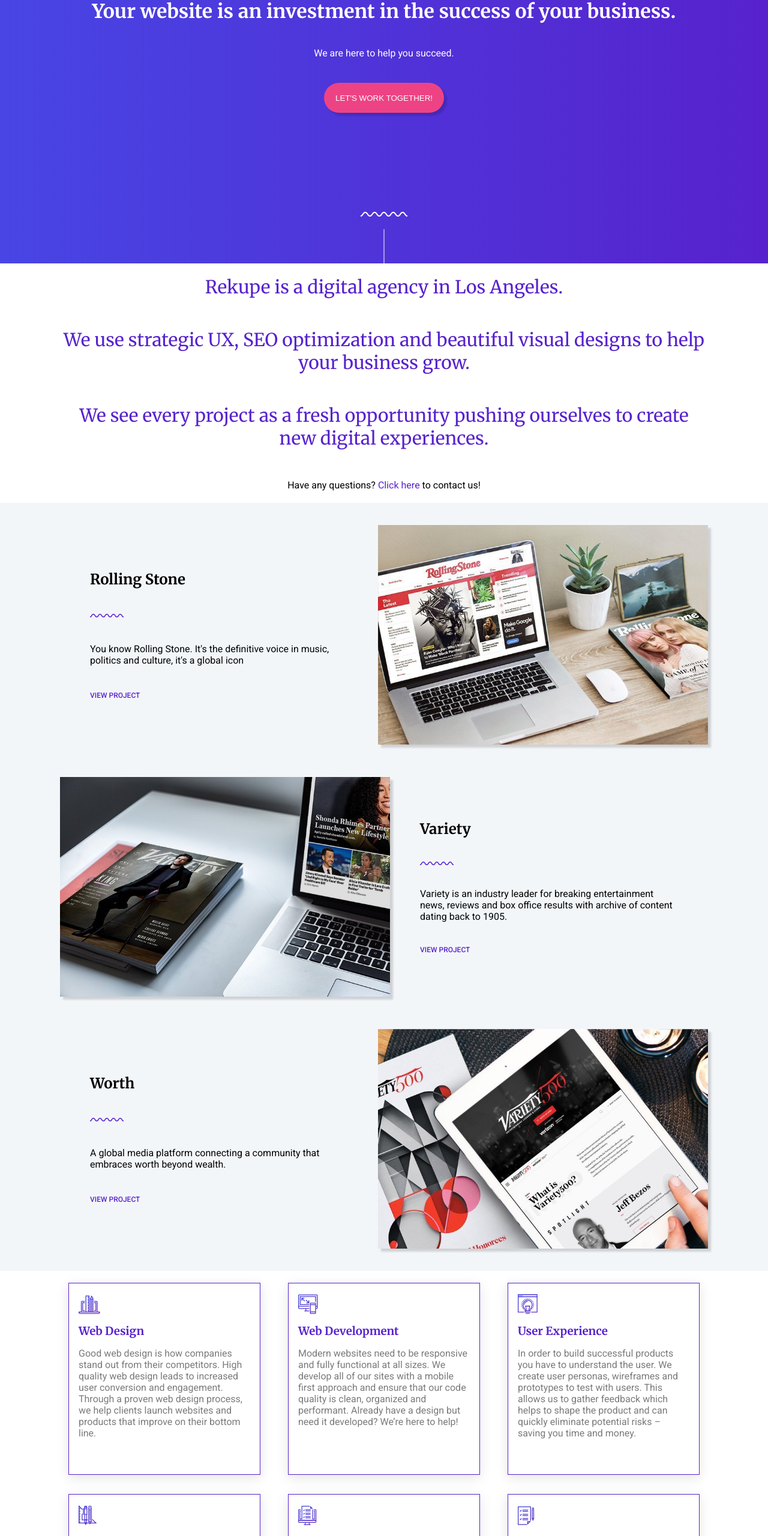
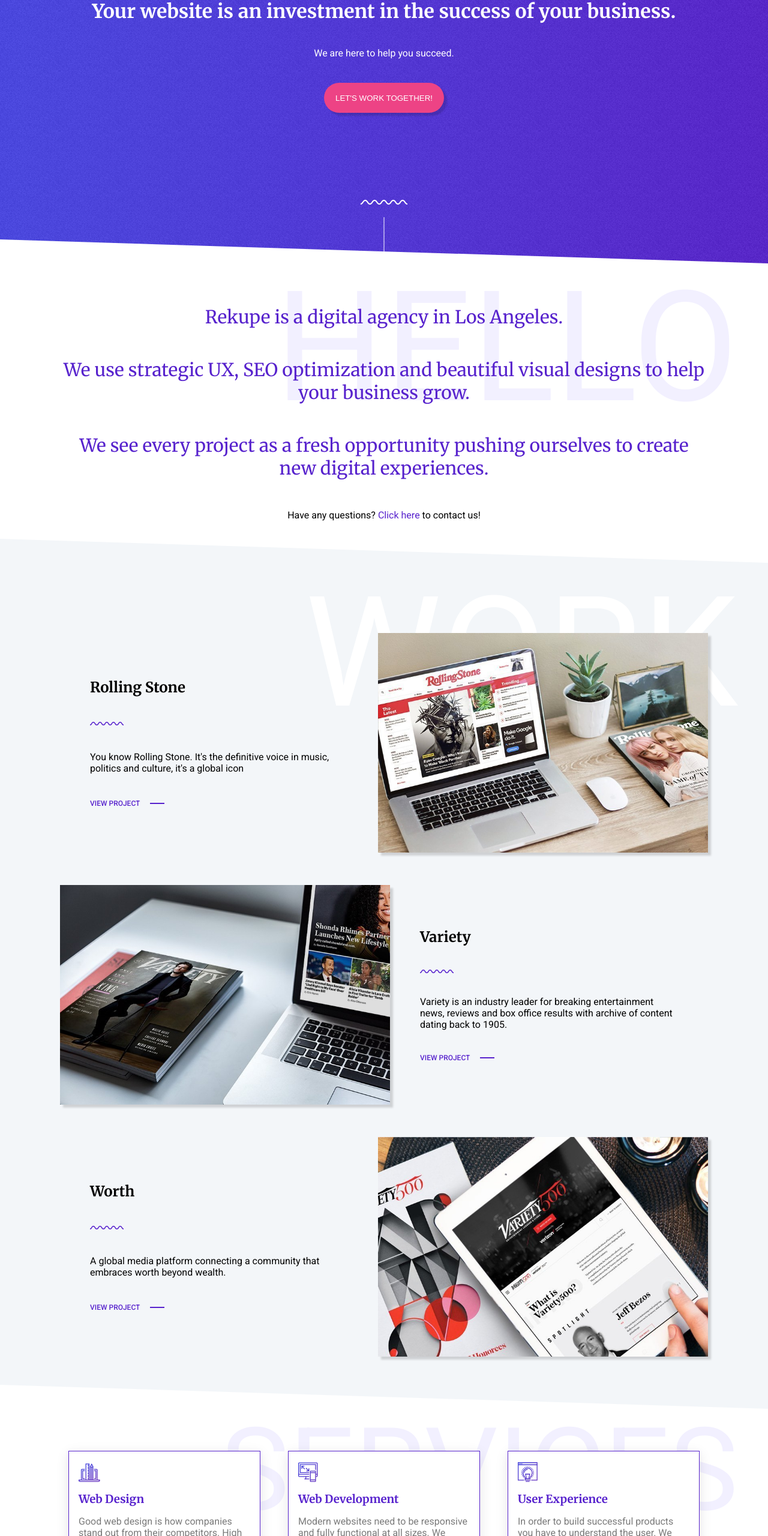
Before and after one commit to lexdolfing/concept-opdracht-html-css, a plain HTML site: page index.html in a window 1280 px wide. Shown: the part 180-2740 px from the top of the page at 60% size. Drawn offline with Linux system fonts and the light colour scheme.

Commit message:
finished all bonus assignments

```diff
--- a/index.html
+++ b/index.html
@@ -10,8 +10,8 @@
     <div class="inner-content-container">
         <nav class="header-content__navigation">
             <ul>
-                <li><a href="#case-studies">Case Studies </a></li>
-                <li><a href="#services">Services</a></li>
+                <li><a href="#main-content__section2">Case Studies </a></li>
+                <li><a href="#main-content__section3">Services</a></li>
                 <li><a href="#contact_us">Contact Us</a></li>
             </ul>
         </nav>
@@ -24,11 +24,12 @@
 
     </div>
     <div class="header__squiggle"></div>
+<!--    <div class="end-of-section-triangle"></div>-->
 </header>
 
 <main >
     <div class="outer-content-container">
-        <section class="main-content__section inner-content-container">
+        <section class="main-content__section inner-content-container" id="main-content__section1">
             <article class="main-content-section1__article">
                 <p class="main-content__text1">Rekupe is a digital agency in Los Angeles.</p>
                 <p class="main-content__text1">We use strategic UX, SEO optimization and beautiful visual designs to
@@ -44,7 +45,8 @@
         </section>
     </div>
     <div class="outer-content-container outer-content-container__grey-background">
-        <section class="main-content__section inner-content-container">
+        <section class="main-content__section inner-content-container" id="main-content__section2">
+            <div id="main-content-section2__background-words"></div>
             <div class="main-section2__container" id="case-studies">
                 <article class="main-section2__article_project">
                     <div class="main-section2__project_textbox">
@@ -55,7 +57,7 @@
                         <p class="main-section2__project_link">View project</p>
                     </div>
                     <span class="main-section2__project_image"><img
-                            src="/assets/work-image-01.jpeg"
+                            src="assets/work-image-01.jpeg"
                             alt="image of rolling stone website on macbook and rolling stone magazine"></span>
                 </article>
                 <article class="main-section2__article_project" id="variety">
@@ -79,53 +81,53 @@
                         <p class="main-section2__project_link">View project</p>
                     </div>
                     <span class="main-section2__project_image"><img
-                            src="/assets/work-image-03.jpeg" alt="image of tablet with variety website"></span>
+                            src="assets/work-image-03.jpeg" alt="image of tablet with variety website"></span>
                 </article>
             </div>
         </section>
         </div>
     <div class="outer-content-container">
-        <section class="main-content__section inner-content-container" id="services">
+        <section class="main-content__section inner-content-container" id="main-content__section3">
             <div class="main-section3__div">
                 <article class="main-section3-div__article">
-                    <div class="main-section3__icons"><img src="/assets/icon_web-design.svg"
+                    <div class="main-section3__icons"><img src="assets/icon_web-design.svg"
                                                            alt="Icon showing a computer with office tools"></div>
                     <h3>Web Design</h3>
-                    Good web design is how companies stand out from their competitors. High quality web design leads to
+                    <p>Good web design is how companies stand out from their competitors. High quality web design leads to
                     increased user conversion and engagement. Through a proven web design process, we help clients
                     launch websites and products that improve on their bottom line.</p>
 
                 </article>
                 <article class="main-section3-div__article">
-                    <div class="main-section3__icons"><img src="/assets/icon_web-development.svg"
+                    <div class="main-section3__icons"><img src="assets/icon_web-development.svg"
                                                            alt="Icon showing a computer with office tools"></div>
                     <h3>Web Development</h3>
                     Modern websites need to be responsive and fully functional at all sizes. We develop all of our sites with a mobile first approach and ensure that our code quality is clean, organized and performant. Already have a design but need it developed? We’re here to help!</p>
 
                 </article>
                 <article class="main-section3-div__article">
-                    <div class="main-section3__icons"><img src="/assets/icon_ux.svg"
+                    <div class="main-section3__icons"><img src="assets/icon_ux.svg"
                                                            alt="Icon showing a computer with office tools"></div>
                     <h3>User Experience</h3>
                     In order to build successful products you have to understand the user. We create user personas, wireframes and prototypes to test with users. This allows us to gather feedback which helps to shape the product and can quickly eliminate potential risks – saving you time and money.</p>
 
                 </article>
                 <article class="main-section3-div__article">
-                    <div class="main-section3__icons"><img src="/assets/icon_graphic-design.svg"
+                    <div class="main-section3__icons"><img src="assets/icon_graphic-design.svg"
                                                            alt="Icon showing a computer with office tools"></div>
                     <h3>Logo Design + Branding </h3>
                     Nike, Apple, Coca-Cola, Starbucks. What do all of these brands have in common? Easily recognizable logos and brand identity. The best brands stand out from the crowd by having a clear and unique point of view. We will work with you to understand your vision and help create a unique brand identity and style guide for your company.</p>
 
                 </article>
                 <article class="main-section3-div__article">
-                    <div class="main-section3__icons"><img src="/assets/icon_seo.svg"
+                    <div class="main-section3__icons"><img src="assets/icon_seo.svg"
                                                            alt="Icon showing a computer with office tools"></div>
                     <h3>SEO</h3>
                     Do you want your site to rank higher in search results? Google is constantly changing their algorithms for how they rank pages. Don’t worry about constantly playing catch-up. We will make sure your website it optimized, providing you the best opportunities for organic search exposure.</p>
 
                 </article>
                 <article class="main-section3-div__article">
-                    <div class="main-section3__icons"><img src="/assets/icon_copywriting.svg"
+                    <div class="main-section3__icons"><img src="assets/icon_copywriting.svg"
                                                            alt="Icon showing a computer with office tools"></div>
                     <h3>Copy Writing Brand</h3>
                     messaging needs to be clear, direct and easy to understand to be effective. A unique tone of voice will help you stand out from the crowd and build brand loyalty. We work with you to establish your brand bible and ensure your messaging is focused and targeted.</p>
@@ -137,7 +139,7 @@
         </div>
     <div class="outer-content-container" id="section4_workTogether">
 
-        <section class="main-content__section inner-content-container" >
+        <section class="main-content__section inner-content-container" id="main-content__section4" >
             <div class="main-section4__container" id="contact_us">
             <h1>Let's work together</h1>
                 <p>Have a question? Need a quote? Let us know!</p>
--- a/styles.css
+++ b/styles.css
@@ -124,6 +124,8 @@ a:hover {
     background-color: var(--lightGrey);
 }
 
+
+
 /* --------------- 3.2 Other --------------------------- */
 
 /* ------------------------------- 4. Areas ---------------------------------------- */
@@ -136,12 +138,35 @@ a:hover {
     padding: 0 0 40px 0;
 }
 
+header::after {
+    display: block;
+    content:"";
+    width: 0;
+    height: 0;
+    border-left: 100vw solid white;
+    border-right: 0;
+    border-top: 40px solid transparent;
+    border-bottom: 0;
+    position:absolute;
+    bottom: 0;
+}
+
+header::before {
+    display: block;
+    position: absolute;
+    width: 100vw;
+    height: 100%;
+    content: "";
+    background: url("assets/noise-texture.png");
+}
+
 .header-content__navigation {
     display: flex;
     flex-direction: row;
     justify-content: flex-end;
     width: 100%;
     margin: 0 0 40px 0;
+    z-index: 1;
 }
 
 .header-content__navigation ul {
@@ -151,6 +176,7 @@ a:hover {
     flex-grow: 0;
     list-style-type: none;
     justify-content: space-between;
+    z-index: 1;
 }
 
 .header-content__cta {
@@ -159,11 +185,13 @@ a:hover {
     flex-basis: 400px;
     margin: 50px 0 0 0;
     align-items: center;
+    z-index: 1;
 }
 
 .header-content__cta-items {
     text-align: center;
     margin: 20px;
+    z-index: 1;
 }
 
 button {
@@ -173,7 +201,6 @@ button {
     width: 200px;
     flex-basis: 50px;
     box-shadow: 5px 5px 3px rgba(0, 0, 0, 0.15);
-
 }
 
 .header__squiggle {
@@ -181,7 +208,7 @@ button {
     position: absolute;
     width: 78px;
     height: 86px;
-    bottom: 0;
+    bottom: 20px;
 }
 
 li {
@@ -193,7 +220,35 @@ li {
 .main-content__section {
     display: flex;
     justify-content: center;
-    padding: 0 50px;
+    padding: 50px;
+    position: relative;
+}
+
+#main-content__section1::after {
+    display: block;
+    content:"";
+    width: 0;
+    height: 0;
+    border-left: 100vw solid var(--lightGrey);
+    border-right: 0;
+    border-top: 40px solid transparent;
+    border-bottom: 0;
+    position:absolute;
+    bottom: -20px;
+}
+#main-content__section1 {
+    position: relative;
+}
+
+#main-content__section1::before {
+    display: block;
+    content: "HELLO";
+    color: var(--lightPurple);
+    font-size: 20vw;
+    position: absolute;
+    top: -30px;
+    right: 0;
+    z-index: -1;
 }
 
 .main-content-section1__article {
@@ -216,11 +271,40 @@ li {
     gap: 20px;
 }
 
+#main-content__section2::after {
+    display: block;
+    content:"";
+    width: 0;
+    height: 0;
+    border-left: 100vw solid white;
+    border-right: 0;
+    border-top: 40px solid transparent;
+    border-bottom: 0;
+    position:absolute;
+    bottom: -20px;
+}
+
+#main-content__section2 {
+    position: relative;
+}
+
+#main-content__section2::before {
+    display: block;
+    content: "WORK";
+    color: white;
+    font-size: 20vw;
+    position: absolute;
+    top: -20px;
+    right: 0;
+    z-index: 0;
+}
+
 .main-section2__article_project {
     display: flex;
     flex-direction: row;
     align-items: center;
     flex-wrap: wrap;
+    z-index: 1;
 }
 
 #variety {
@@ -238,11 +322,39 @@ li {
     margin: 50px;
 }
 
-.main-section2__project_link {
+.main-section2__project_link, .main-section2__project_link:visited {
+    display: inline-block;
+    width: min-content;
+    white-space: nowrap;
     text-transform: uppercase;
     font-size: 12px;
     font-weight: 500;
     color: var(--purple);
+    position: relative;
+}
+
+.main-section2__project_link::after {
+    content: "";
+    display: inline-block;
+    width: 2em;
+    height: 2px;
+    background-color: var(--purple);
+    position: absolute;
+    left: 100px;
+    top: 0.5em;
+}
+
+.main-section2__project_link:hover::after {
+    content: "";
+    display: inline-block;
+    width: 8em;
+    height: 2px;
+    background-color: var(--purple);
+    position: absolute;
+    left: 100px;
+    top: 0.5em;
+    transition: width 0.35s ease-in-out;
+
 }
 
 .project_squiggle {
@@ -273,21 +385,57 @@ img {
     flex-wrap: wrap;
     justify-content: space-evenly;
     flex-basis: auto;
-    flex-grow: 0;
+    flex-grow: 1;
     gap: 2em 2em;
+}
+
+#main-content__section3::after {
+    display: block;
+    content:"";
+    width: 0;
+    height: 0;
+    border-left: 100vw solid transparent;
+    border-right: 0;
+    border-top: 40px solid white;
+    border-bottom: 0;
+    position:absolute;
+    bottom: -60px;
+}
+
+#main-content__section3 {
+    position: relative;
+}
+
+#main-content__section3::before {
+    display: block;
+    content: "SERVICES";
+    color: var(--lightPurple);
+    font-size: 15vw;
+    position: absolute;
+    top: -30px;
+    right: 0;
+    z-index: -1;
 }
 
 .main-section3-div__article {
     display: flex;
     flex-direction: column;
     flex-basis: 320px;
-    height: 320px;
+    min-height: 320px;
+    height: auto;
     gap: 1em;
     padding: 1em;
     border: 1px solid var(--purple);
-    box-shadow: 0px 5px 20px rgba(0, 0, 0, 0.1);
+    box-shadow: 0 5px 20px rgba(0, 0, 0, 0.1);
+    background-color: white;
 
 }
+
+.main-section3-div__article p {
+    display: flex;
+    flex-grow: 1;
+}
+
 
 .main-section3__icons {
     display: flex;
@@ -295,7 +443,7 @@ img {
     flex-grow: 0;
 }
 
-/* --------------- 4.4. third section: Services ------------------- */
+/* --------------- 4.5. fourth section: Contact form ------------------- */
 
 #section4_workTogether {
     background: rgb(72, 69, 228);
```
Also changed, not shown: assets/screenshots/45-degree-fabric-light.png (added).
